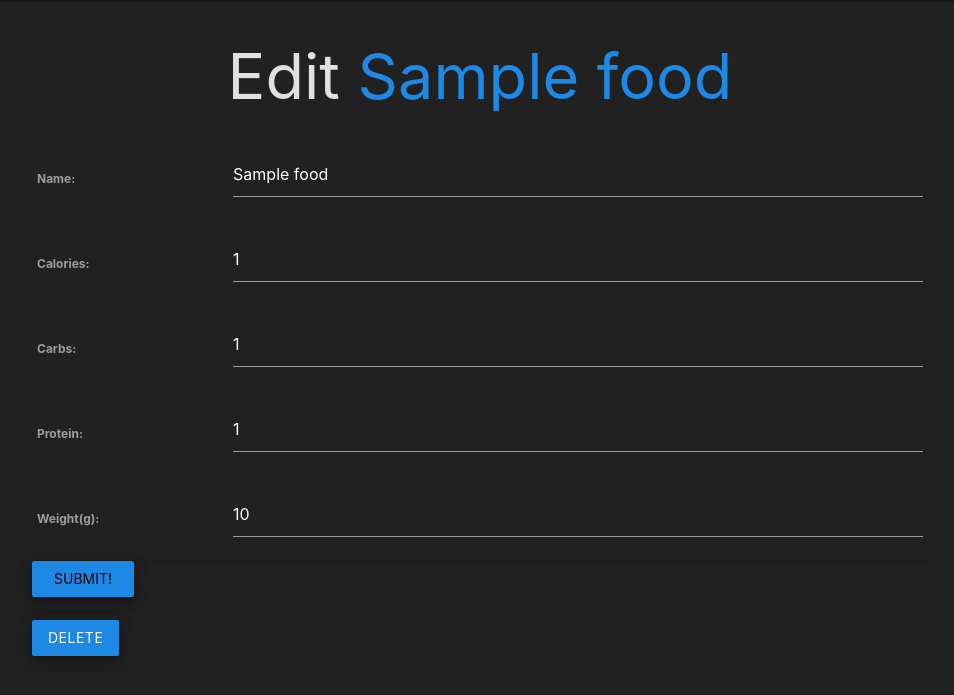
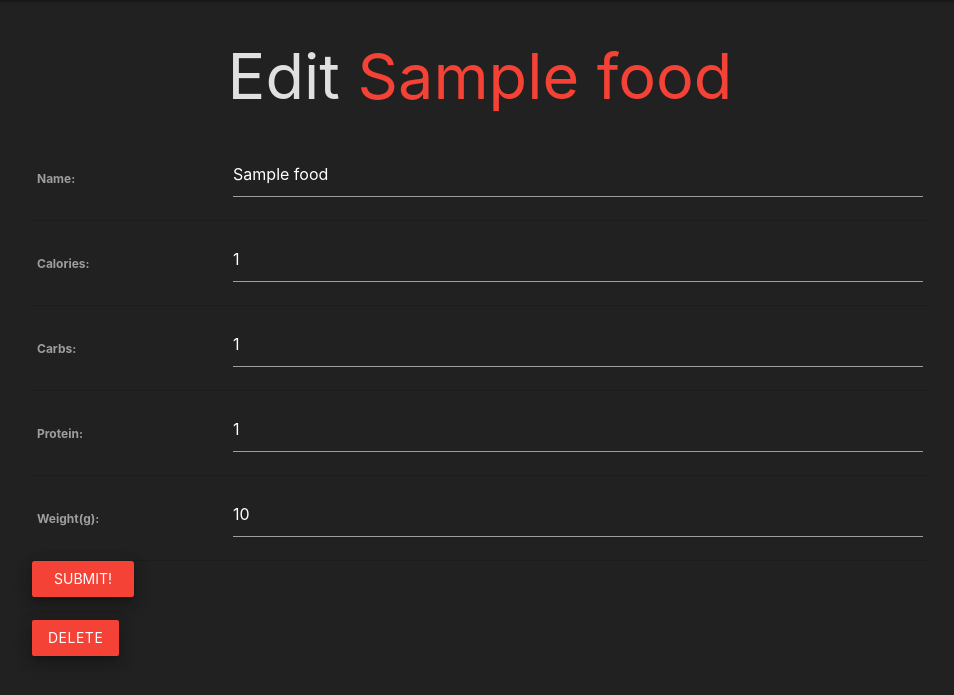
Before and after one commit to kelleralex04/meal-tracker, a Django app: page /foods/1/update/ in a window 1280 px wide. Shown: the part 64-759 px from the top of the page, without its empty margins (160-1114 px from the left). Run offline with Django 5.2, Linux system fonts and the light colour scheme; a user stored in the database is signed in; tables that the repository leaves empty hold one stand-in row (values such as "Sample post").

Commit message:
adds themed styling to food and weight pages

```diff
--- a/main_app/static/css/style.css
+++ b/main_app/static/css/style.css
@@ -169,3 +169,7 @@ input:not([type]):focus:not([readonly])+label,input[type=text]:not(.browser-defa
 .input-field .prefix.active {
     color: #1e88e5
 }
+
+input[type=submit] {
+    color: white !important;
+}
--- a/main_app/templates/daybody.html
+++ b/main_app/templates/daybody.html
@@ -2,13 +2,13 @@
 {% block content %}
 
 <h1 class ="grey-text text-lighten-2 center-align">{{ month }} {{ curDay }}, {{ curYear }}</h1>
-<h4 class ="grey-text center-align">Today's Weight</h4>
+<h4 class ="grey-text center-align">Today's <span class="light-green-text text-darken-1">Weight</span></h4>
 <h3 class ="grey-text text-lighten-2 center-align">{{weight}}</h3>
 
 <form action="{% url 'daybody_create' curMonth curDay curYear %}" method="POST">
     {% csrf_token %}
     {{ body_data_create.as_p }}
-    <button type="submit" class="btn blue darken-1 z-depth-3">Add</button>
+    <button type="submit" class="btn light-green darken-1 z-depth-3">Add</button>
 </form>
 
 {% endblock %}
--- a/main_app/templates/main_app/food_confirm_delete.html
+++ b/main_app/templates/main_app/food_confirm_delete.html
@@ -3,13 +3,13 @@
 {% block content %}
   <h1 class="grey-text text-lighten-2 center-align">Delete Food</h1>
 
-  <h4 class="grey-text text-lighten-1 center-align">Are you sure you want to delete <span class="blue-text text-darken-1">{{ object.name }}</span>?</h4>
+  <h4 class="grey-text text-lighten-1 center-align">Are you sure you want to delete <span class="red-text">{{ object.name }}</span>?</h4>
 
   <form action="" method="POST">
     {% csrf_token %}
-    <input type="submit" value="Yes - Delete!" class="btn waves-effect waves-light blue darken-1 z-depth-3">
+    <input type="submit" value="Yes - Delete!" class="waves-effect waves-light btn red z-depth-3">
     <br>
     <br>
-    <a href="{% url 'foods_list' %}" class="btn waves-effect waves-light blue darken-1 z-depth-3">Cancel</a>
+    <a href="{% url 'foods_list' %}" class="waves-effect waves-light btn red z-depth-3">Cancel</a>
   </form>
 {% endblock %}
--- a/main_app/templates/main_app/food_form.html
+++ b/main_app/templates/main_app/food_form.html
@@ -2,9 +2,9 @@
 {% block content %}
 
 {% if object %}
-  <h1 class="grey-text text-lighten-2 center-align">Edit <span class="blue-text text-darken-1 ">{{ object.name }}</span></h1>
+  <h1 class="grey-text text-lighten-2 center-align">Edit <span class="red-text">{{ object.name }}</span></h1>
 {% else %}
-  <h1 class="grey-text text-lighten-2 center-align">Add Food</h1>
+  <h1 class="grey-text text-lighten-2 center-align">Add <span class="red-text">Food</span></h1>
 {% endif %}
 
 
@@ -13,11 +13,11 @@
   <table>
     {{ form.as_table }}
   </table>
-  <input type="submit" value="Submit!" class="btn waves-effect waves-light blue darken-1 z-depth-3">
+  <input type="submit" value="Submit!" class="waves-effect waves-light btn red z-depth-3">
 </form>
 <br>
 {% if object %}
-  <a href="{% url 'foods_delete' object.id %}" class="btn waves-effect waves-light blue darken-1 z-depth-3">Delete</a>
+  <a href="{% url 'foods_delete' object.id %}" class="waves-effect waves-light btn red z-depth-3">Delete</a>
 {% endif %}
 
 {% endblock %}
--- a/main_app/templates/main_app/food_list.html
+++ b/main_app/templates/main_app/food_list.html
@@ -1,7 +1,7 @@
 {% extends 'base.html' %}
 {% block content %}
 
-<h1 class="grey-text text-lighten-2 center-align">Food List</h1>
+<h1 class="grey-text text-lighten-2 center-align"><span class="red-text ">Food</span> List</h1>
 
 {% for f in food_list %}
     <a href="{% url 'foods_update' f.id %}">
--- a/main_app/templates/registration/signup.html
+++ b/main_app/templates/registration/signup.html
@@ -8,7 +8,7 @@
 <form method="POST" action="{% url 'signup' %}">
   {% csrf_token %}
   {{ form.as_p }}
-  <input type="submit" class="btn blue darken-1 z-depth-3" value="Sign Up">
+  <input type="submit" class="btn waves-effect waves-light blue darken-1 z-depth-3" value="Sign Up">
 </form>
 
 {% endblock %}
```
Also changed, not shown: main_app/templates/daymeal.html (+7 -7 lines).
